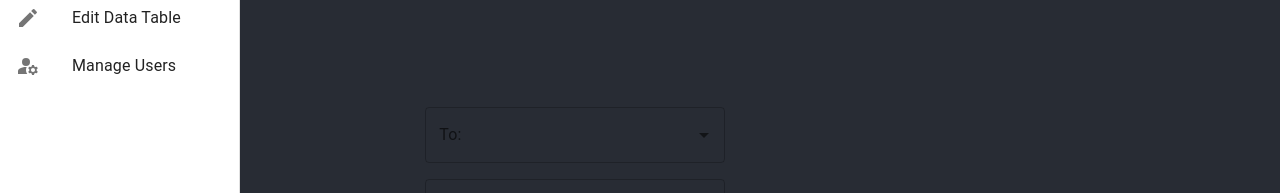
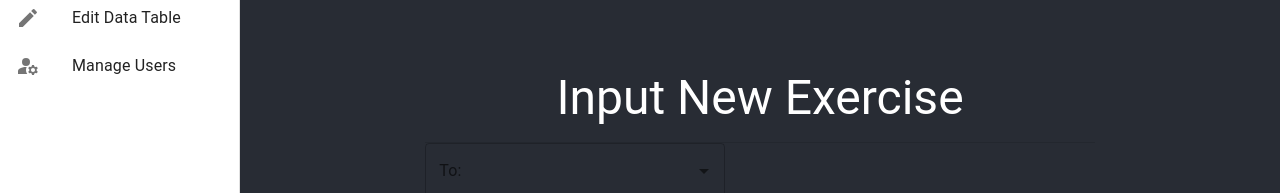
Before and after one commit to mkborland/TACT, a React (Create React App) app in the folder Client/: page /Dashboard/NewExercisePage in a window 1280 px wide. Shown: the part 175-368 px from the top of the page. Built offline with nearby package versions, Linux system fonts and the light colour scheme; no server answers.

Commit message:
Header bearmin

```diff
--- /dev/null
+++ b/Client/src/components/NewExerciseHeader/NewExerciseHeader.js
@@ -0,0 +1,14 @@
+import { Box, Typography, Divider } from "@mui/material";
+
+const NewExercisePageHeader = () => {
+  return (
+    <Box>
+      <Typography variant="h3" gutterBottom>
+        Input New Exercise
+      </Typography>
+      <Divider />
+    </Box>
+  );
+};
+
+export default NewExercisePageHeader;
--- a/Client/src/pages/NewExercisePage.js
+++ b/Client/src/pages/NewExercisePage.js
@@ -1,8 +1,10 @@
 import FlightSearch from "../components/FlightSearch/FlightSearch";
+import NewExercisePageHeader from "../components/NewExerciseHeader/NewExerciseHeader";
 
 const NewExercisePage = () => {
   return (
     <div>
+      <NewExercisePageHeader />
       <FlightSearch />
     </div>
   );
```
